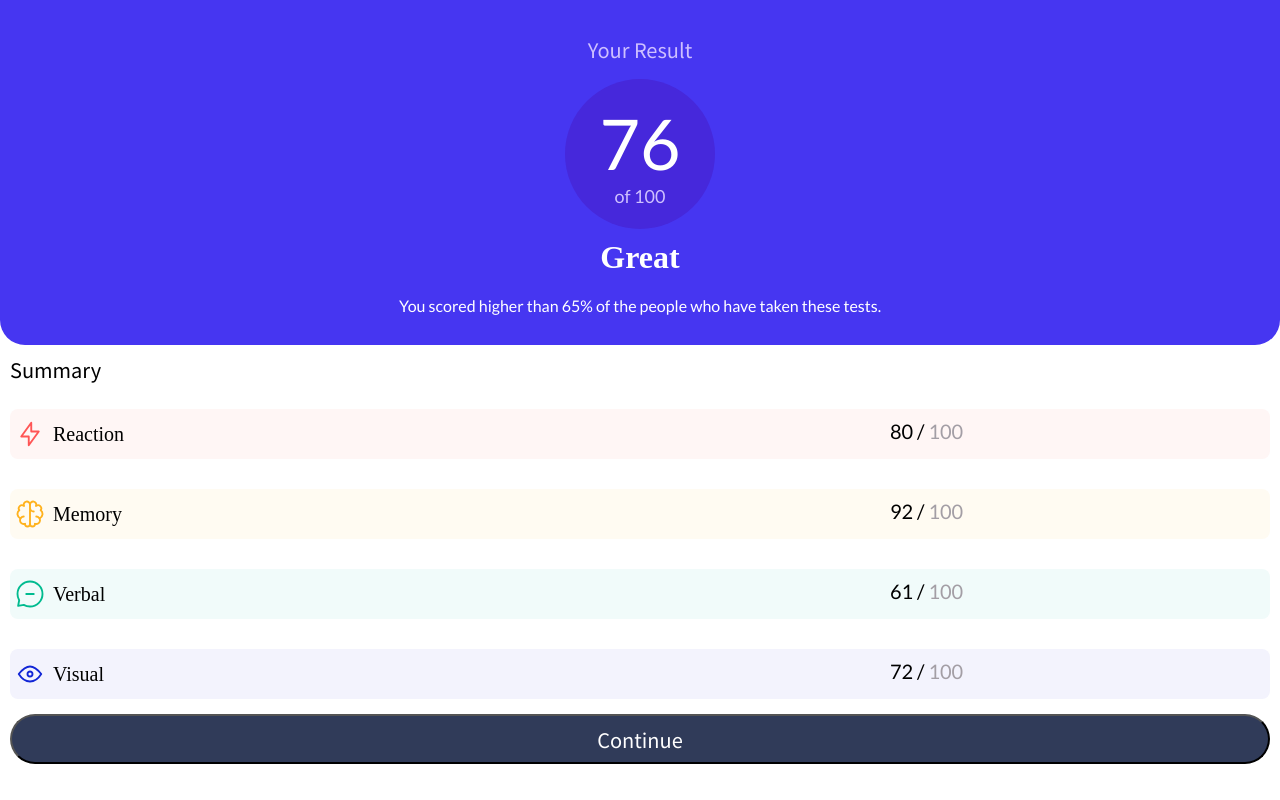
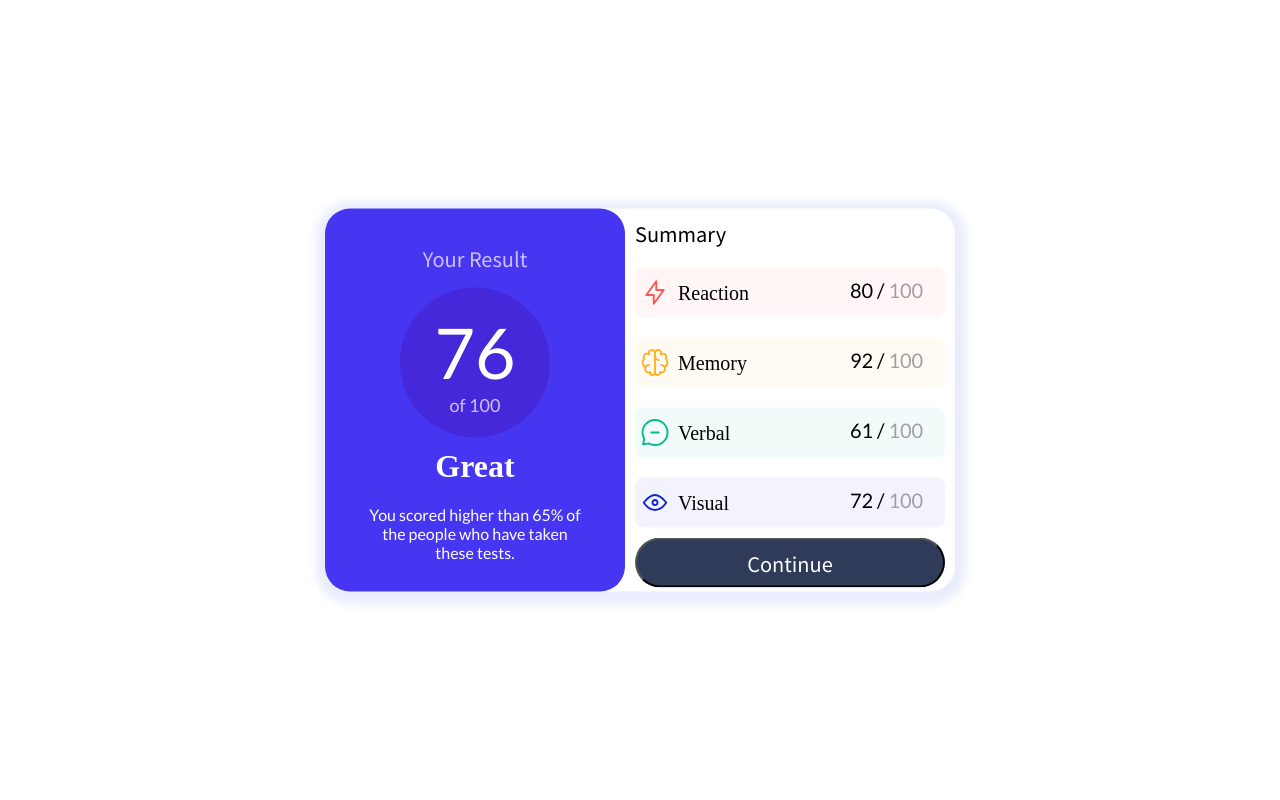
Before and after one commit to eduarQuintero/Result-summary-component, a plain HTML site: page index.html in a window 1280 px wide. Drawn offline with Linux system fonts and the light colour scheme.

Commit message:
project finished

```diff
--- a/scss/views/_home.scss
+++ b/scss/views/_home.scss
@@ -66,7 +66,7 @@
         }
         .container__sections {
             // border: 1px solid blue;
-            height: 320px;
+            height: 280px;
             display: flex;
             flex-direction: column;
             justify-content: space-around;
@@ -168,3 +168,24 @@
         }
     }
 }
+
+// VERSION TABLET EN ADELANTE
+@media all and (min-width : 768px) {
+    .container {
+        // border: 1px solid red;
+        border-radius: 25px;
+        position: absolute;
+        top: 50%;
+        left: 50%;
+        transform: translate(-50%, -50%);
+        display: flex;
+        box-shadow: 1px 3px 10px 10px #e9edfc;
+        .container__puntuation {
+            border-radius: 25px 25px 25px 25px;
+            width: 300px;
+        }
+        .container__description {
+            width: 330px;
+        }
+    }
+}
```
Also changed, not shown: css/main.css, 1 other file.
